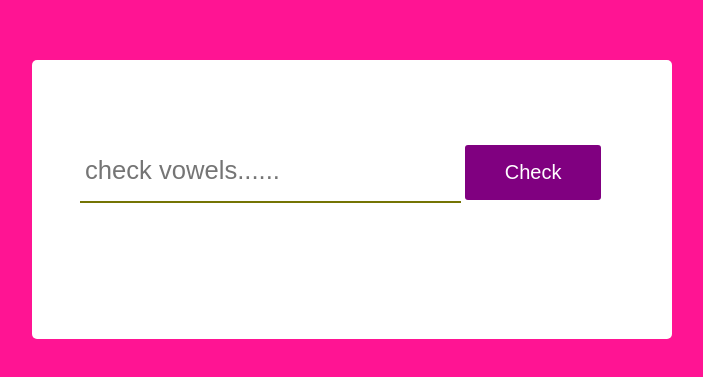
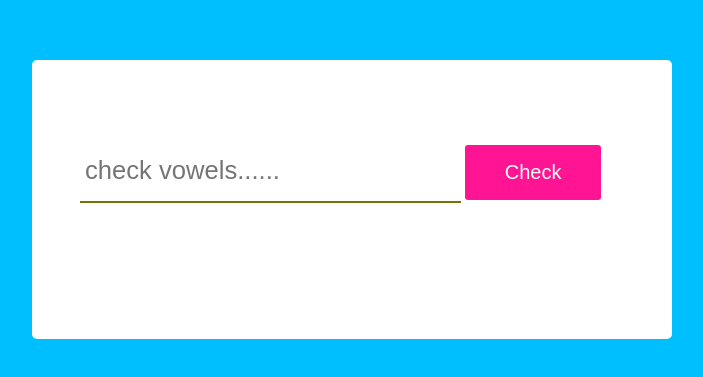
Before and after one commit to Obaayaa-1988/Vowel-Counter, a plain HTML site: page index.html in a window 1280 px wide. Shown: the part 201-578 px from the top of the page, without its empty margins (288-991 px from the left). Drawn offline with Linux system fonts and the light colour scheme.

Commit message:
changed background color for body and button

```diff
--- a/style.css
+++ b/style.css
@@ -15,7 +15,7 @@
 }
 
 body{
-    background-color: deeppink;
+    background-color: deepskyblue;
     font-family: Poppins;
 }
 
@@ -50,7 +50,7 @@ button{
     outline: none;
     border-radius: 3px;
     color: white;
-    background-color: purple;
+    background-color: deeppink;
     font-size: 20px;
     font-weight: 500;
     cursor: pointer;
```
